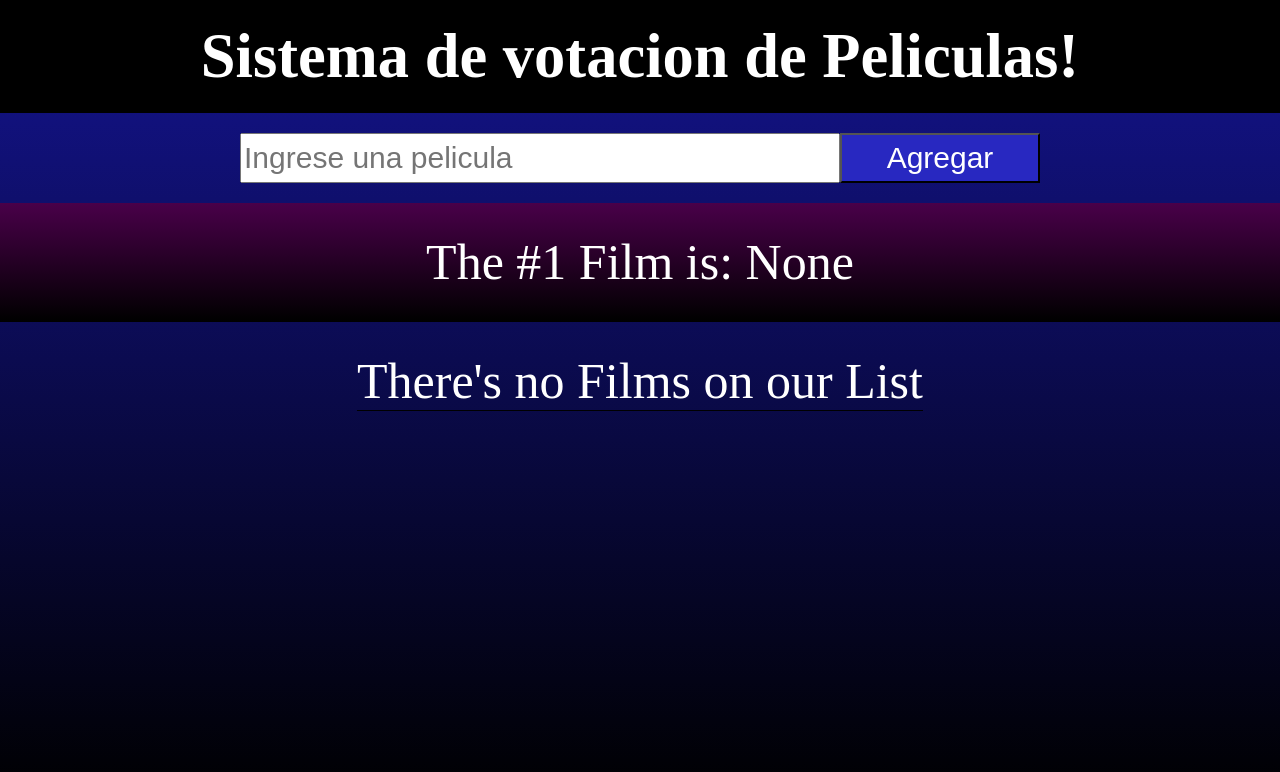
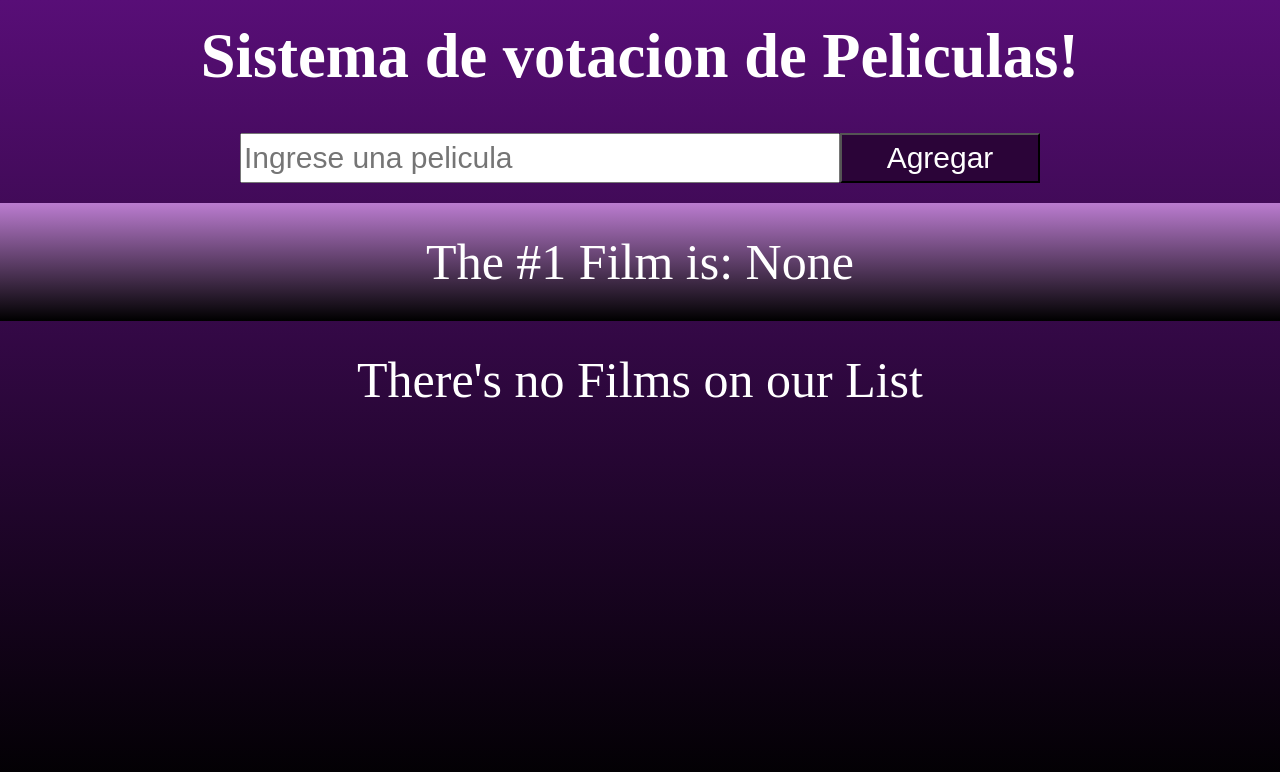
Before and after one commit to 24saravaldez-tech/Sistema-de-votacion, a plain HTML site: page index.html in a window 1280 px wide. Drawn offline with Linux system fonts and the light colour scheme.

Commit message:
Mitad de trabajo logrado

```diff
--- a/app.js
+++ b/app.js
@@ -58,15 +58,17 @@ const peliculaPorAgregar = () => {
             nombre: nombrePelicula.textContent,
             votos: cantidadVotos.textContent[cantidadVotos.textContent.length - 1],
         }
-        peliculas.push(datosFilm)
 
-        console.log(peliculas)
+    //    if (!peliculas.includes(nombrePelicula.textContent)) {
+            peliculas.push(datosFilm);
+  //          console.log(peliculas)
+  //      }
 
         peliculas.forEach((elemento) => {
             for (let i = 0; i < peliculas.length; i++) {
                 if (i == 0) {
-                    topFilm = peliculas[i].nombre
-                    mayor = peliculas[i].votos
+                    topFilm = peliculas[0].nombre
+                    mayor = peliculas[0].votos
                     lugardelTopFilm.textContent = 'The #1 Film is: ' + topFilm
                 } else {
                     if (peliculas[i].votos > mayor && peliculas[i].nombre != topFilm) {
--- a/style.css
+++ b/style.css
@@ -8,7 +8,7 @@
 html {
     height: 100vh;
     width: 100vw;
-    background: linear-gradient(to bottom, rgb(20, 20, 145), black);
+    background: linear-gradient(to bottom, rgb(88, 14, 119), black);
     color: white;
 }
 
@@ -16,7 +16,6 @@ html {
     text-align: center;
     padding: 2rem 0rem;
     font-size: 10rem;
-    background-color: black;
 }
 
 .contenedor1 {
@@ -86,8 +85,7 @@ html {
     align-items: center;
     justify-content: center;
     font-size: 8rem;
-    border-bottom: 0.1rem solid black;
-    background: linear-gradient(to bottom, rgb(73, 0, 73), black);
+    background: linear-gradient(to bottom, rgb(187, 124, 208), black);
     padding: 3rem 0;
 
 }
@@ -98,7 +96,6 @@ html {
     justify-content: center;
     font-size: 8rem;
     margin: 3rem 0;
-    border-bottom: 0.1rem solid black;
 }
 
 .d-none {
@@ -115,6 +112,6 @@ html {
     height: 5rem;
     width: 20rem;
     font-size: 3rem;
-    background-color: rgb(40, 40, 193);
+    background-color: rgb(43, 4, 56);
     color: white;
 }
```
